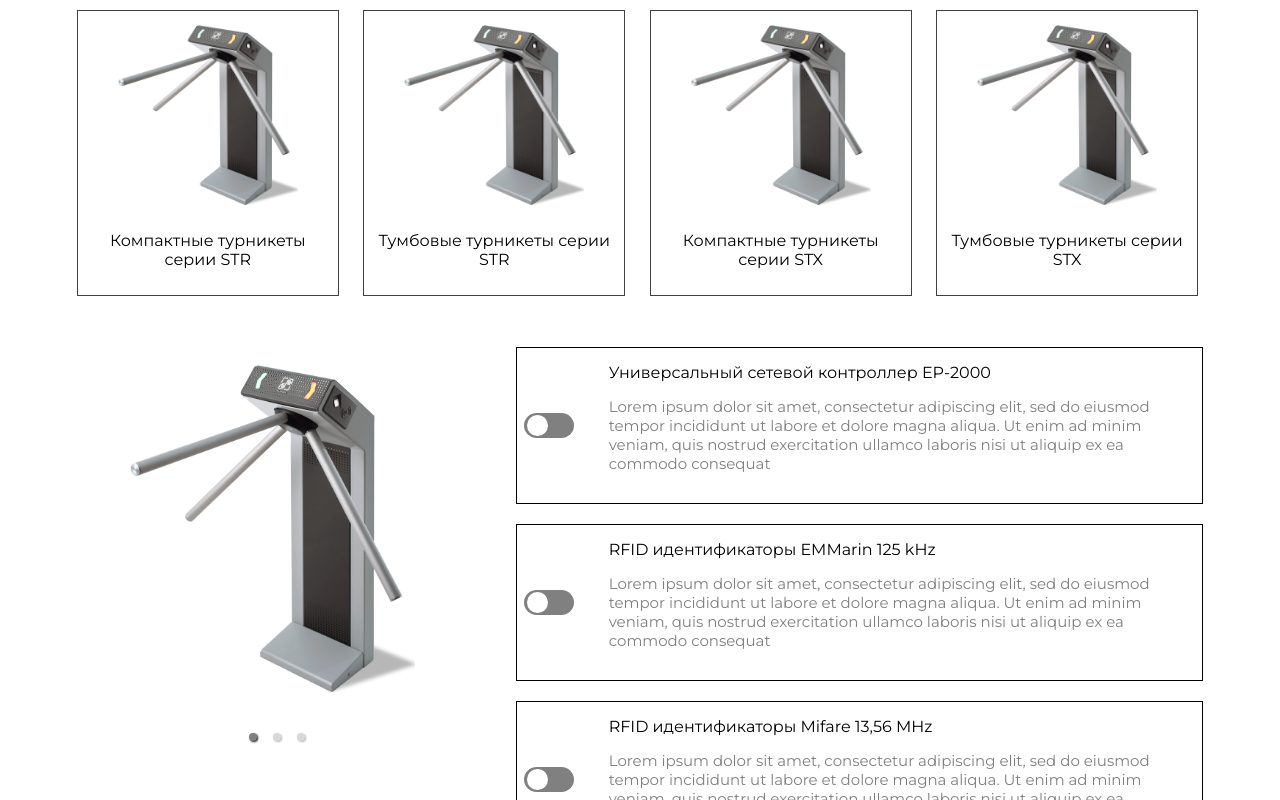
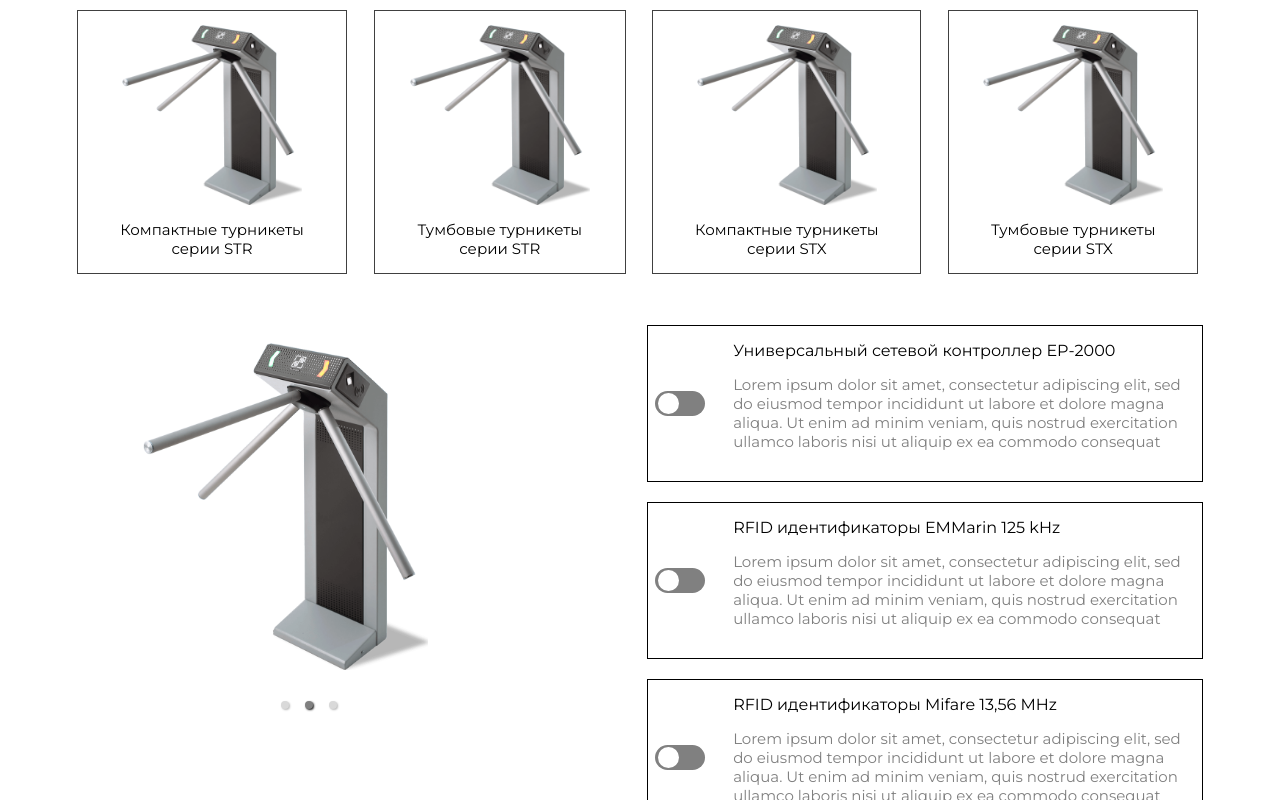
Before and after one commit to PavelPavells/new_configurator, a React (Create React App) app: page /barrier in a window 1280 px wide. Shown: the top 800 px of the page. Built offline with nearby package versions, Linux system fonts and the light colour scheme.

Commit message:
[28.01.2020 - Fix Problem With Frontend; Commiter: Pavel Smirnov]

```diff
--- a/src/components/Barrier/Barrier.js
+++ b/src/components/Barrier/Barrier.js
@@ -13,7 +13,8 @@ class Barrier extends React.Component {
   constructor(props) {
     super(props);
     this.state = {
-      data: []
+      data: null,
+      isChecked: false
     };
   }
   componentDidMount() {}
@@ -22,13 +23,12 @@ class Barrier extends React.Component {
     this.setState({ [event.target.id]: event.target.value })
   };
   render() {
-    //const { data } = this.state;
     return (
       <div className='wrapper'>
 
         {/** ================ BLOCK IN HEADER ================ */}
 
-        <div className='slider'>
+        <header className='slider'>
           <div className='slider-block slider-block-one'>
             <img src={photo} className='slider-block__photo-header' alt='' />
             <p>Компактные турникеты серии STR</p>
@@ -45,7 +45,7 @@ class Barrier extends React.Component {
             <img src={photo} className='slider-block__photo-header' alt='' />
             <p>Тумбовые турникеты серии STX</p>
           </div>
-        </div>
+        </header>
 
         {/** ================ MAIN INFO ================ */}
 
--- a/src/components/Barrier/Barrier.scss
+++ b/src/components/Barrier/Barrier.scss
@@ -5,6 +5,8 @@
   flex-direction: column;
   justify-content: flex-start;
   align-items: center;
+
+//  ===========   BLOCK HEADER  ===========  //
 
   .slider {
     display: flex;
@@ -21,7 +23,7 @@
       justify-content: space-evenly;
       align-items: center;
       margin-right: 5px;
-      width: 260px;
+      //width: 260px;
       border: 1px solid #404040;
       outline: none;
 
@@ -32,11 +34,15 @@
       }
 
       p {
-        padding: 10px;
+        //padding: 10px;
+        width: 70%;
+        min-width: 180px;
+        font-size: 15px;
       }
 
       &:hover {
         box-shadow: 0 0 8px 5px #b2b2b2;
+        transition: all 0.3s ease-in-out;
         border: none;
       }
       span {
@@ -45,7 +51,7 @@
     }
   }
 
-  // BLOCK MAIN
+  //  ===========   BLOCK MAIN  ===========  //
 
   .main {
     display: flex;
@@ -60,6 +66,7 @@
       flex-direction: column;
       justify-content: space-evenly;
       align-items: center;
+      width: 100%;
       min-width: 320px;
       padding: 15px 0 15px 15px;
 
@@ -90,7 +97,7 @@
         }
       }
 
-//    START CHECKBOXES STYLE    //
+//  ===========  START CHECKBOXES STYLE  ===========  //
 
       input[type="checkbox"] {
         height: 0;
@@ -132,7 +139,7 @@
         transform: translateX(-100%);
       }
 
-//    START CHECKBOXES STYLE    //
+//  ===========  END CHECKBOXES STYLE  ===========  //
 
     }
     .main-left__block {
--- a/src/components/Carousel/Carousel.js
+++ b/src/components/Carousel/Carousel.js
@@ -5,9 +5,16 @@ import photo_carousel from '../../images/turnstile_str_compact.png'
 import './Carousel.scss'
 
 class Slider extends React.Component {
+    constructor(props) {
+        super(props)
+        this.state = {
+            data: null
+        }
+    }
+    componentDidMount(){}
     render() {
         return (
-        <Carousel infiniteLoop>
+        <Carousel autoPlay infiniteLoop>
             <div className="main-right-block_wrapper-photo">
                 <img className="photo" src={photo_carousel} alt="" />
             </div>
--- a/src/components/Carousel/Carousel.scss
+++ b/src/components/Carousel/Carousel.scss
@@ -22,7 +22,7 @@
 }
 .carousel .control-dots {
   position: absolute;
-  margin: 0px;
+  margin-left: 2em;
 }
 .slide {
   //width: 150px;
@@ -39,15 +39,15 @@
 }
 
 
-// LIBRARY STYLES
-// .slick-slider {
-//     margin: 20px;
-//     border: 1px solid green;
-// }
-// .slick-arrow {
-//     font-size: 20px;
-// }
-// .slick-prev::before, .slick-next::before {
-//     font-size: 45px;
-//     color: #404040;
-// }
+//LIBRARY STYLES
+.slick-slider {
+    margin: 20px;
+    border: 1px solid green;
+}
+.slick-arrow {
+    font-size: 20px;
+}
+.slick-prev::before, .slick-next::before {
+    font-size: 45px;
+    color: #404040;
+}
```
